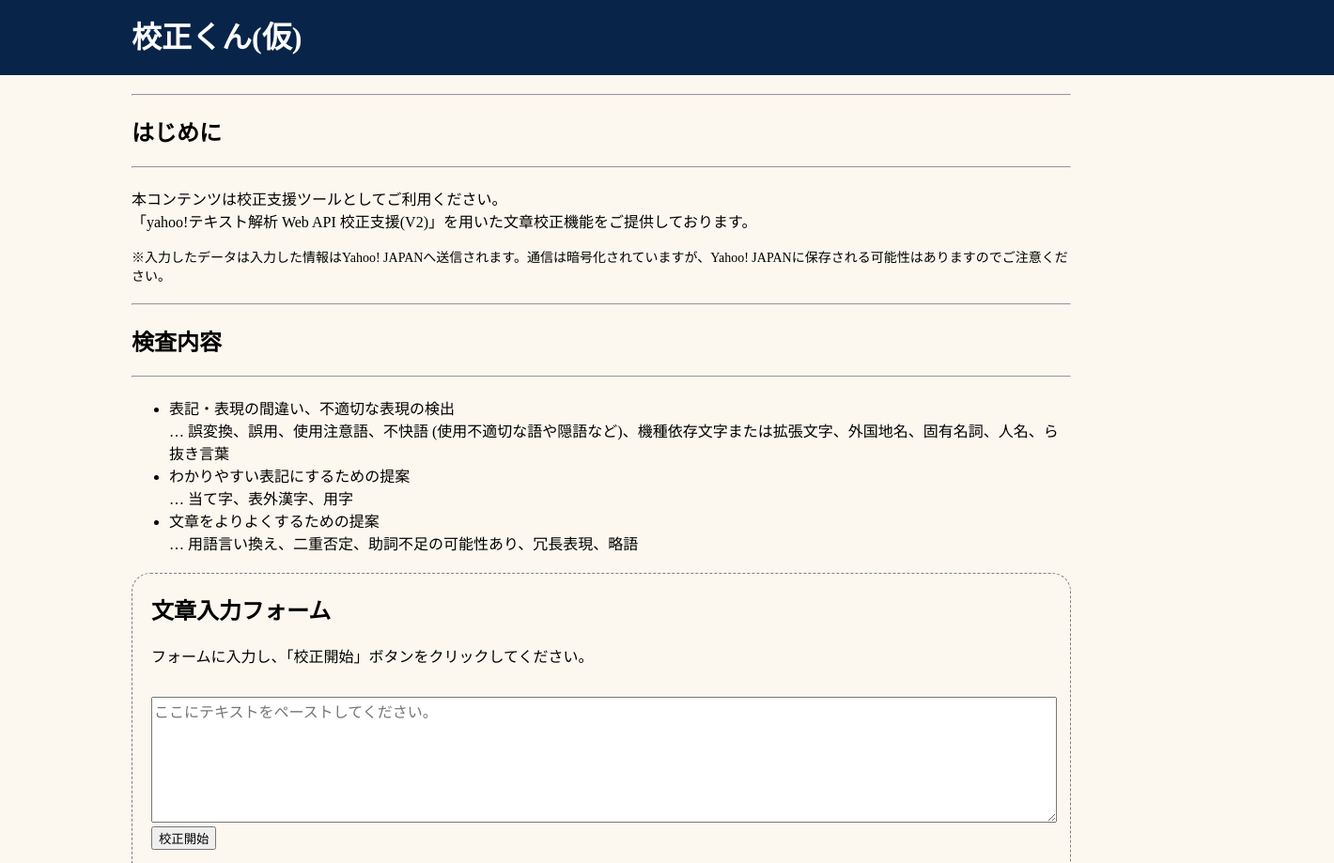
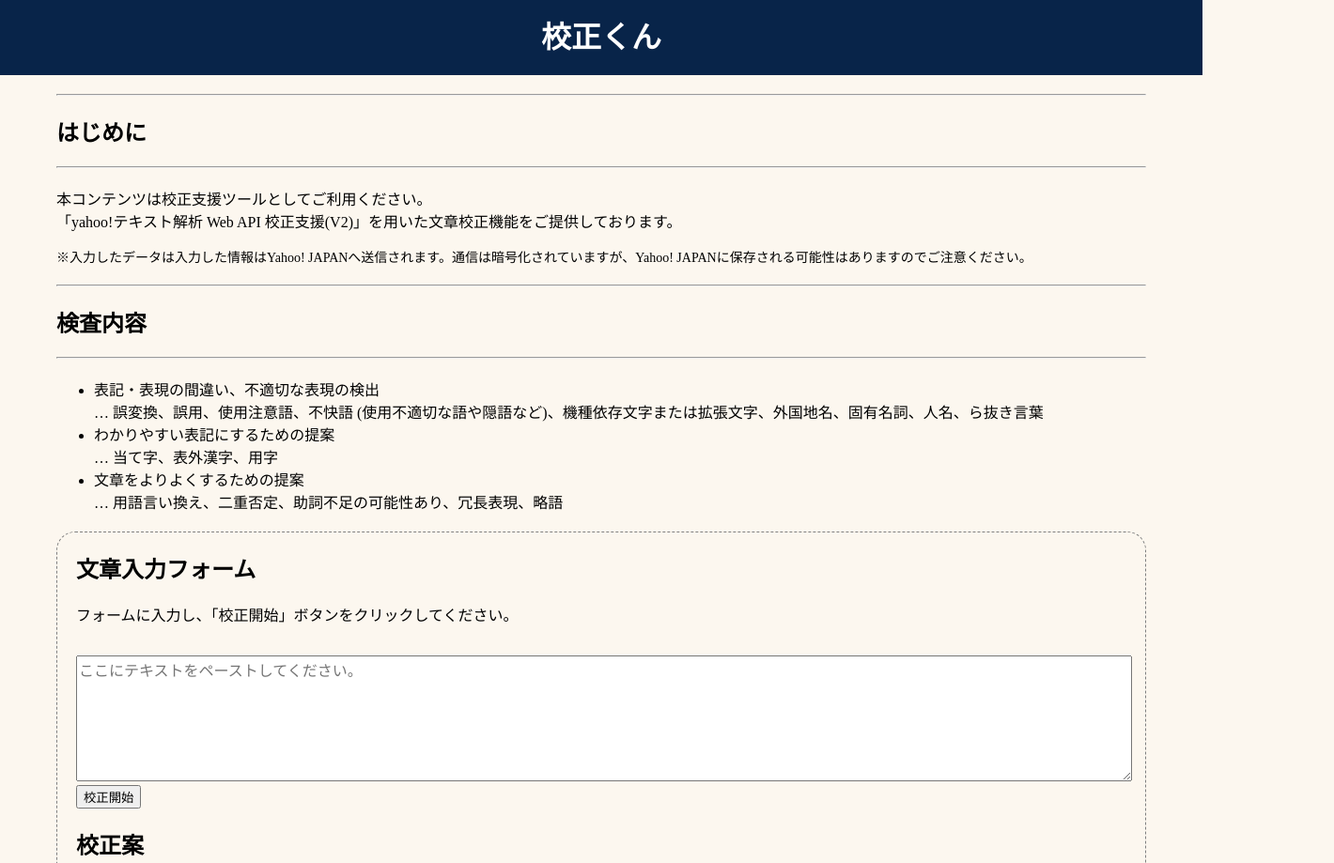
Before and after one commit to KK-a-tech/Document-Proofreading, a plain HTML site: page index.html in a window 1280 px wide. Shown: the top 919 px of the page at 94% size, 1420 px wide, since content can reach past the window. Drawn offline with Linux system fonts and the light colour scheme.

Commit message:
fix:差分の取り込み

```diff
--- a/sample.html
+++ b/index.html
@@ -4,13 +4,15 @@
     <meta charset="UTF-8">
     <meta name="viewport" content="width=device-width, initial-scale=1.0">
     <meta http-equiv="X-UA-Compatible" content="ie=edge">
-    <title>校正くん(仮)</title>
+    <title>校正くん</title>
     <link rel="stylesheet" href="./style.css">
     <script src="./kousei.js"></script>
   </head>
   <body>
+    <header>
+      <h1 class="inner_title">校正くん</h1>
+    </header>
     <div class="inner">
-      <h1 class="inner_title">校正くん(仮)</h1>
       <!-- <img href=""> -->
       <hr class="line upper-line">
       <h2>はじめに</h2>
--- a/style.css
+++ b/style.css
@@ -6,8 +6,13 @@ body {
   margin: 0;
   padding: 0;
   background-color: rgb(252, 247, 239);
+}
 
-  width: 1000px;
+.inner{
+  margin: 0;
+  padding: 0 60px;
+  background-color: rgb(252, 247, 239);
+
   margin-inline: auto;
 }
 
@@ -42,17 +47,17 @@ line{
 }
 
 /* header */
-
-.inner_title{
+header{
+  text-align: center;
   color: white;
   background-color: rgb(8, 36, 73);
   height: 80px;
   margin: 0;
   line-height: 80px;
+}
 
-  width: 100vw;
-  margin-left: calc(50% - 50vw);
-  padding-left: calc(50vw - 50%);
+.inner_title{
+  margin: 0;
 }
 
 .inner_explane{
@@ -95,8 +100,4 @@ footer{
   height: 80px;
   background-color: rgb(8, 36, 73);
   margin-top: 20px;
-
-  width: 100vw;
-  margin-left: calc(50% - 50vw);
-  padding-left: calc(50vw - 50%);
 }
```
